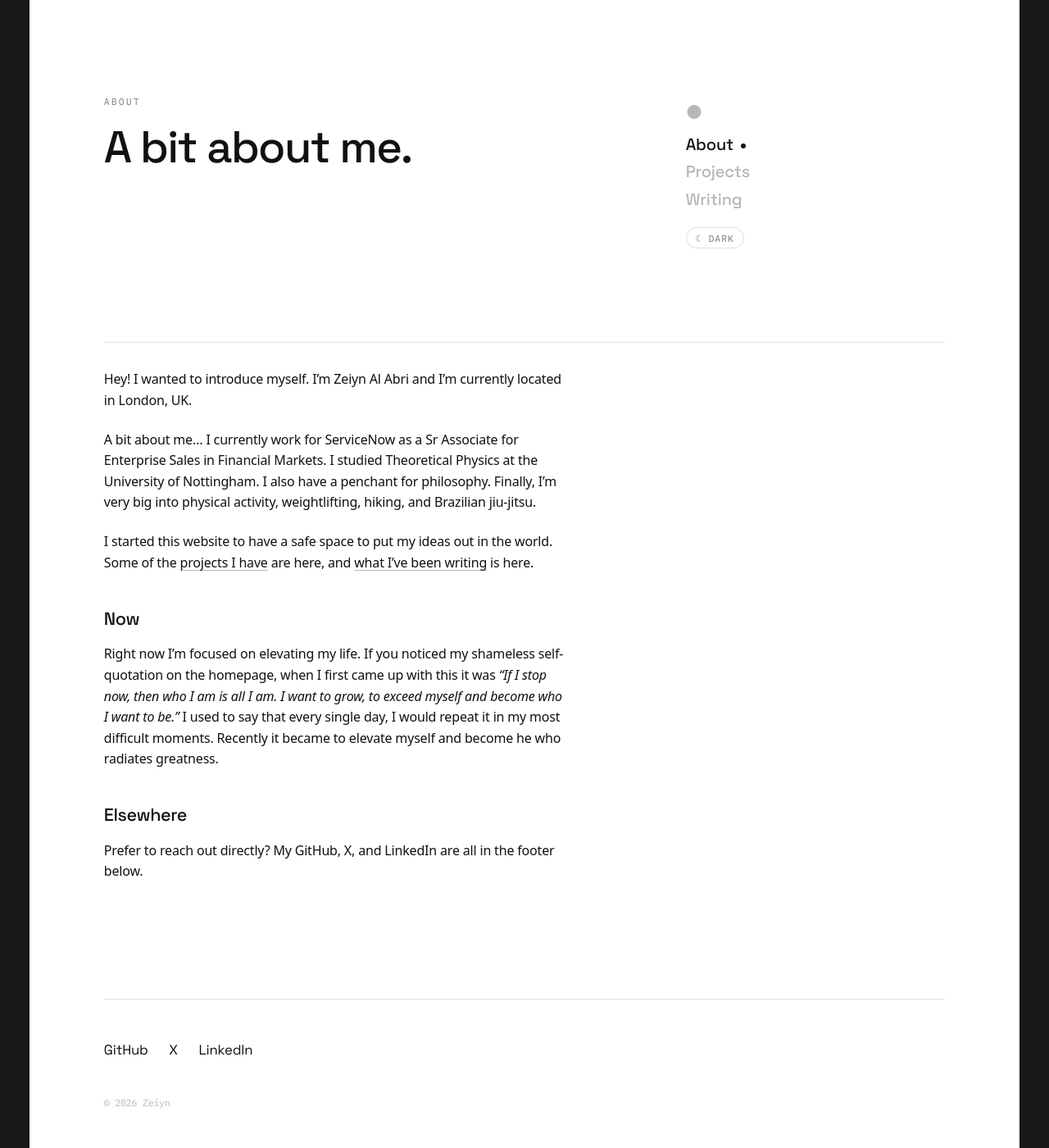
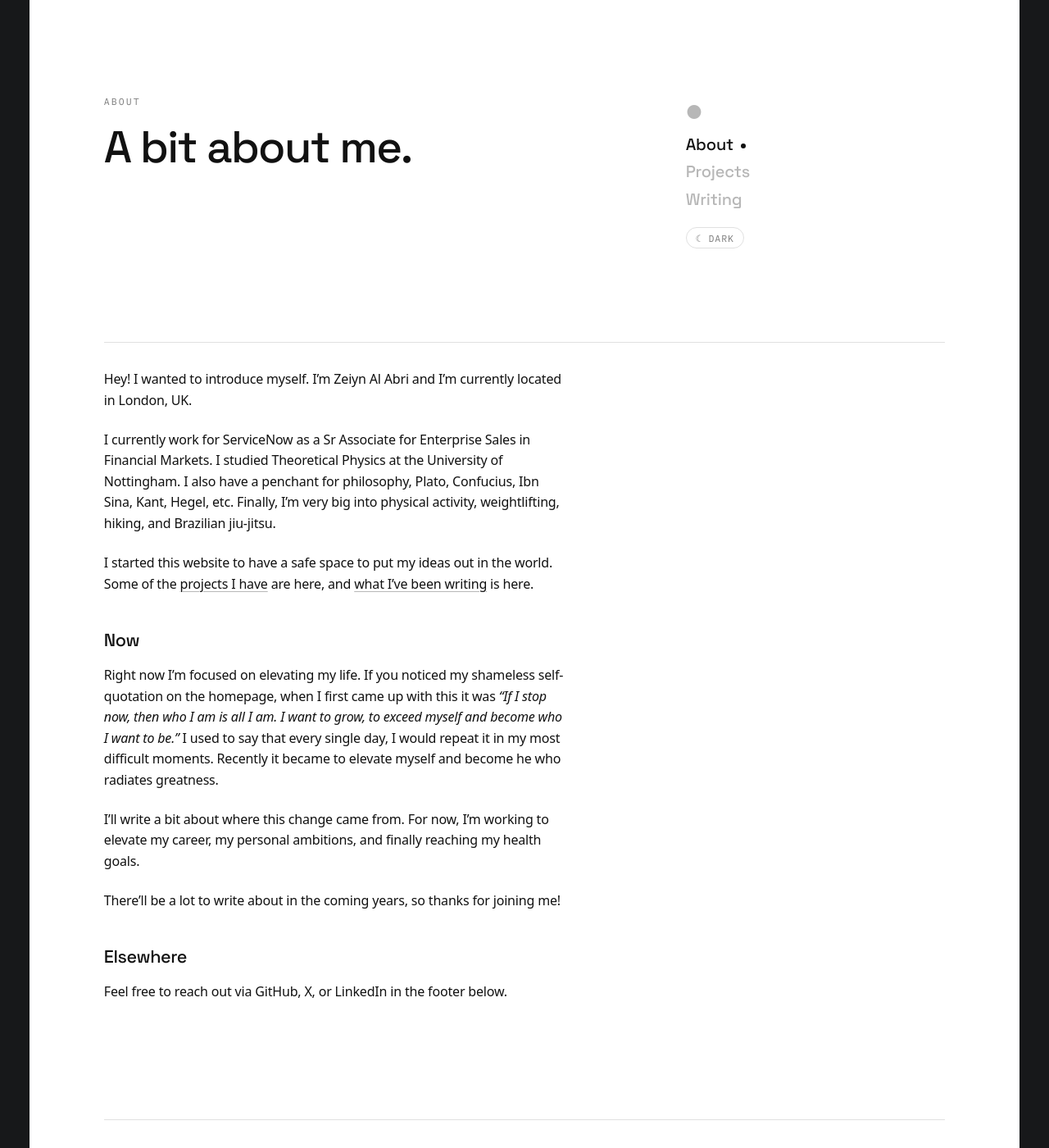
Before and after one commit to ZeiynAA/ZeiynAA.github.io, a Jekyll site: the page built from about.html, in a window 1280 px wide and 1400 px high. Shown: the whole window at 82% size. Built offline with Jekyll 4.4.1, drawn with Linux system fonts in a browser that asks for light colours.

Commit message:
About: add philosophers list + two new Now paragraphs; reword Elsewhere

```diff
--- a/about.html
+++ b/about.html
@@ -14,14 +14,18 @@ heading: "A bit about me."
         <div class="prose">
           <p>Hey! I wanted to introduce myself. I&rsquo;m Zeiyn Al Abri and I&rsquo;m currently located in London, UK.</p>
 
-          <p>A bit about me&hellip; I currently work for ServiceNow as a Sr Associate for Enterprise Sales in Financial Markets. I studied Theoretical Physics at the University of Nottingham. I also have a penchant for philosophy. Finally, I&rsquo;m very big into physical activity, weightlifting, hiking, and Brazilian jiu-jitsu.</p>
+          <p>I currently work for ServiceNow as a Sr Associate for Enterprise Sales in Financial Markets. I studied Theoretical Physics at the University of Nottingham. I also have a penchant for philosophy, Plato, Confucius, Ibn Sina, Kant, Hegel, etc. Finally, I&rsquo;m very big into physical activity, weightlifting, hiking, and Brazilian jiu-jitsu.</p>
 
           <p>I started this website to have a safe space to put my ideas out in the world. Some of the <a href="/projects.html">projects I have</a> are here, and <a href="/writing.html">what I&rsquo;ve been writing</a> is here.</p>
 
           <h3>Now</h3>
           <p>Right now I&rsquo;m focused on elevating my life. If you noticed my shameless self-quotation on the homepage, when I first came up with this it was <em>&ldquo;If I stop now, then who I am is all I am. I want to grow, to exceed myself and become who I want to be.&rdquo;</em> I used to say that every single day, I would repeat it in my most difficult moments. Recently it became to elevate myself and become he who radiates greatness.</p>
 
+          <p>I&rsquo;ll write a bit about where this change came from. For now, I&rsquo;m working to elevate my career, my personal ambitions, and finally reaching my health goals.</p>
+
+          <p>There&rsquo;ll be a lot to write about in the coming years, so thanks for joining me!</p>
+
           <h3>Elsewhere</h3>
-          <p>Prefer to reach out directly? My GitHub, X, and LinkedIn are all in the footer below.</p>
+          <p>Feel free to reach out via GitHub, X, or LinkedIn in the footer below.</p>
         </div>
       </section>
```
